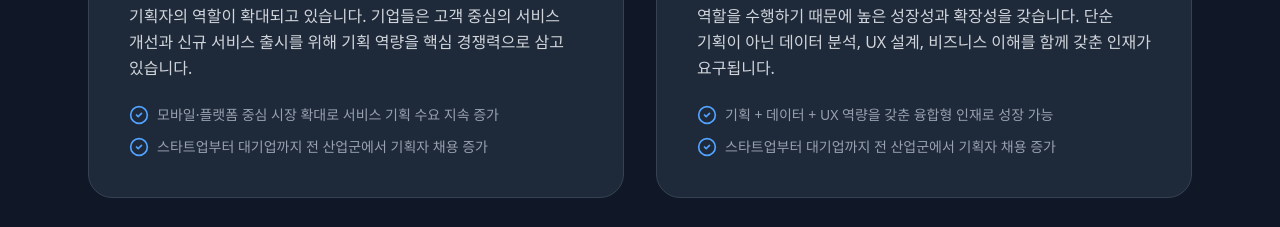
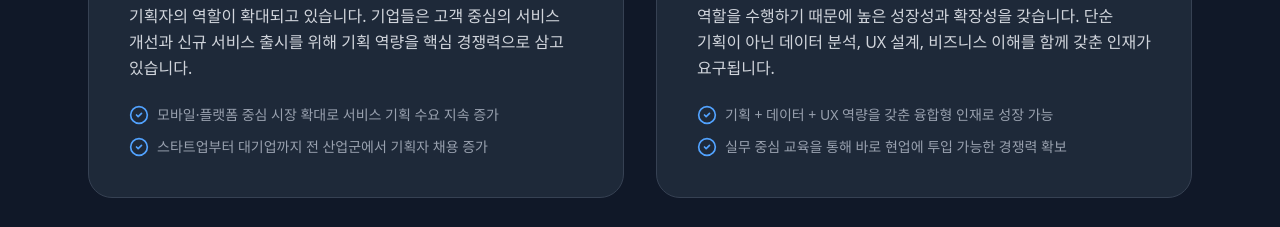
Before and after one commit to dvdkkk/fintech-internship-serviceplanning, a React (Vite) app: page / in a window 1280 px wide. Shown: the part 2020-2247 px from the top of the page. Built offline with nearby package versions, Linux system fonts and the light colour scheme; a web font is replaced by a local one.

Commit message:
feat: Update course description and metadata
Refine the course description to highlight practical skills and industry readiness. Update the application name in metadata.json to include the instructor's name for better identification.

```diff
--- a/metadata.json
+++ b/metadata.json
@@ -1,5 +1,5 @@
 {
-  "name": "핀테크 인턴십코스-서비스기획자",
+  "name": "핀테크 인턴십코스-서비스기획자(김진철)",
   "description": "한국핀테크지원센터와 구름이 함께하는 핀테크 서비스기획자 인턴십 코스",
   "requestFramePermissions": []
 }
--- a/src/App.tsx
+++ b/src/App.tsx
@@ -223,7 +223,7 @@ export default function App() {
                 </p>
                 <ul className="space-y-3 text-sm text-gray-400">
                   <li className="flex items-start gap-2"><CheckCircle2 className="w-5 h-5 text-blue-400 shrink-0" /> 기획 + 데이터 + UX 역량을 갖춘 융합형 인재로 성장 가능</li>
-                  <li className="flex items-start gap-2"><CheckCircle2 className="w-5 h-5 text-blue-400 shrink-0" /> 스타트업부터 대기업까지 전 산업군에서 기획자 채용 증가</li>
+                  <li className="flex items-start gap-2"><CheckCircle2 className="w-5 h-5 text-blue-400 shrink-0" /> 실무 중심 교육을 통해 바로 현업에 투입 가능한 경쟁력 확보</li>
                 </ul>
               </div>
             </div>
```
